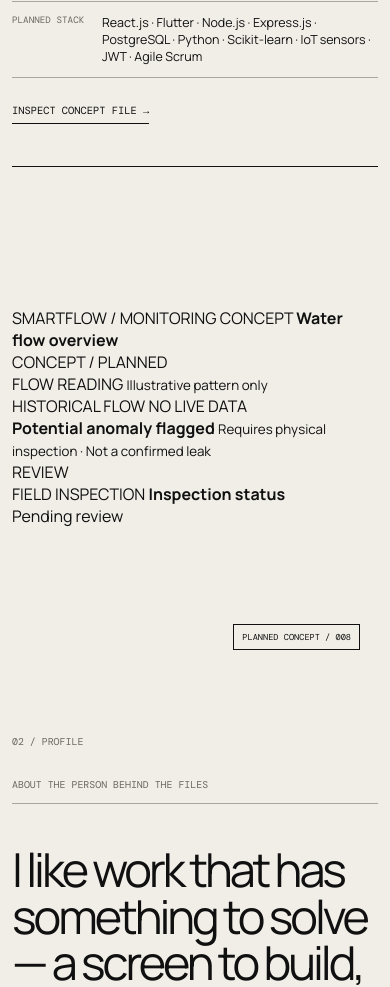
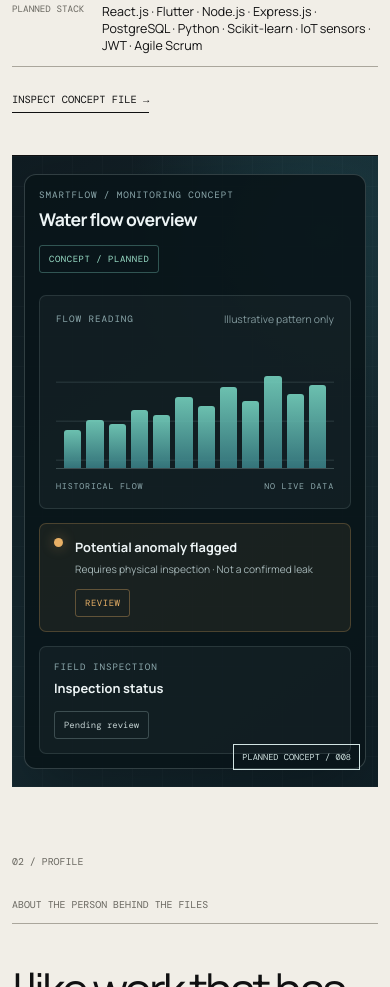
Before and after one commit to lexyian/LEX-ARCHIVE, a plain HTML site: page index.html in a window 390 px wide. Shown: the part 9254-10241 px from the top of the page. Drawn offline with nearby package versions, Linux system fonts and the light colour scheme.

Commit message:
Style responsive SmartFlow concept preview

```diff
--- a/style.css
+++ b/style.css
@@ -1875,6 +1875,240 @@ img {
   }
 }
 
+
+/* SMARTFLOW planned-concept dashboard preview */
+.project-smartflow .project-copy h2 {
+  max-width: 100%;
+  font-size: clamp(3.1rem, 5.2vw, 5.2rem);
+  line-height: 0.94;
+  letter-spacing: -0.065em;
+  white-space: normal;
+  overflow-wrap: anywhere;
+  word-break: normal;
+}
+
+.smartflow-preview {
+  position: relative;
+  isolation: isolate;
+  display: grid;
+  place-items: center;
+  padding: clamp(22px, 4vw, 54px);
+  overflow: hidden;
+  color: #edf4f5;
+  background:
+    radial-gradient(circle at 85% 12%, rgba(63, 153, 166, 0.22), transparent 32%),
+    linear-gradient(145deg, #101c22, #172b32 58%, #102027);
+}
+
+.smartflow-preview::before {
+  content: "";
+  position: absolute;
+  inset: 0;
+  z-index: -1;
+  opacity: 0.18;
+  background-image:
+    linear-gradient(rgba(220, 245, 245, 0.12) 1px, transparent 1px),
+    linear-gradient(90deg, rgba(220, 245, 245, 0.12) 1px, transparent 1px);
+  background-size: 30px 30px;
+}
+
+.smartflow-dashboard {
+  width: min(100%, 620px);
+  padding: clamp(17px, 2.5vw, 28px);
+  border: 1px solid rgba(208, 231, 231, 0.2);
+  border-radius: 12px;
+  background: rgba(9, 21, 26, 0.92);
+  box-shadow: 0 24px 70px rgba(0, 0, 0, 0.28);
+}
+
+.smartflow-dashboard-top,
+.smartflow-card-heading,
+.smartflow-chart-axis,
+.smartflow-inspection-row {
+  display: flex;
+  align-items: center;
+  justify-content: space-between;
+  gap: 14px;
+}
+
+.smartflow-dashboard-top {
+  margin-bottom: 22px;
+}
+
+.smartflow-dashboard-top > div,
+.smartflow-alert-row > div,
+.smartflow-inspection-row > div {
+  display: grid;
+  gap: 6px;
+}
+
+.smartflow-kicker,
+.smartflow-card-heading > span,
+.smartflow-chart-axis,
+.smartflow-inspection-row > div > span {
+  color: #8da9ad;
+  font-family: var(--mono);
+  font-size: 0.58rem;
+  letter-spacing: 0.1em;
+}
+
+.smartflow-dashboard-top strong {
+  font-size: clamp(1.1rem, 2.5vw, 1.55rem);
+  letter-spacing: -0.04em;
+}
+
+.smartflow-concept-chip,
+.smartflow-alert-chip,
+.smartflow-inspection-status {
+  flex: 0 0 auto;
+  padding: 7px 9px;
+  border: 1px solid rgba(125, 204, 190, 0.35);
+  border-radius: 3px;
+  color: #9be0c9;
+  font-family: var(--mono);
+  font-size: 0.56rem;
+  letter-spacing: 0.06em;
+}
+
+.smartflow-reading-card {
+  padding: 16px;
+  border: 1px solid rgba(190, 219, 220, 0.13);
+  border-radius: 7px;
+  background: rgba(255, 255, 255, 0.035);
+}
+
+.smartflow-card-heading small {
+  color: #82999d;
+  font-size: 0.65rem;
+}
+
+.smartflow-chart {
+  height: 155px;
+  display: flex;
+  align-items: end;
+  gap: clamp(5px, 1.2vw, 11px);
+  margin: 18px 0 12px;
+  padding: 12px 8px 0;
+  border-bottom: 1px solid rgba(187, 218, 219, 0.25);
+  background: repeating-linear-gradient(to bottom, transparent 0 37px, rgba(187, 218, 219, 0.1) 38px 39px);
+}
+
+.smartflow-chart span {
+  flex: 1;
+  height: var(--bar-height);
+  min-width: 5px;
+  border-radius: 3px 3px 0 0;
+  background: linear-gradient(180deg, #78d6c2, #397f86);
+  opacity: 0.88;
+}
+
+.smartflow-chart-axis {
+  font-size: 0.52rem;
+}
+
+.smartflow-alert-row {
+  display: flex;
+  align-items: center;
+  gap: 12px;
+  margin-top: 14px;
+  padding: 14px;
+  border: 1px solid rgba(232, 176, 102, 0.24);
+  border-radius: 7px;
+  background: rgba(232, 176, 102, 0.07);
+}
+
+.smartflow-alert-dot {
+  width: 9px;
+  height: 9px;
+  flex: 0 0 auto;
+  border-radius: 50%;
+  background: #e8b066;
+  box-shadow: 0 0 13px rgba(232, 176, 102, 0.45);
+}
+
+.smartflow-alert-row strong,
+.smartflow-inspection-row strong {
+  font-size: 0.8rem;
+}
+
+.smartflow-alert-row small {
+  color: #a6b7b8;
+  font-size: 0.64rem;
+  line-height: 1.45;
+}
+
+.smartflow-alert-chip {
+  margin-left: auto;
+  border-color: rgba(232, 176, 102, 0.35);
+  color: #e8b066;
+}
+
+.smartflow-inspection-row {
+  margin-top: 14px;
+  padding: 14px;
+  border: 1px solid rgba(190, 219, 220, 0.13);
+  border-radius: 7px;
+  background: rgba(255, 255, 255, 0.035);
+}
+
+.smartflow-inspection-status {
+  color: #c4d2d2;
+  border-color: rgba(190, 219, 220, 0.25);
+  letter-spacing: 0;
+}
+
+.smartflow-stamp {
+  color: #d2e4e3;
+}
+
+@media (max-width: 1000px) {
+  .project-smartflow .project-copy h2 {
+    font-size: clamp(3.2rem, 9vw, 5.2rem);
+  }
+
+  .smartflow-dashboard {
+    width: min(100%, 680px);
+  }
+}
+
+@media (max-width: 700px) {
+  .project-smartflow .project-copy h2 {
+    font-size: clamp(2.65rem, 12vw, 4rem);
+  }
+
+  .smartflow-preview {
+    min-height: 540px;
+    padding: 18px 12px;
+  }
+
+  .smartflow-dashboard {
+    padding: 14px;
+  }
+
+  .smartflow-dashboard-top {
+    align-items: flex-start;
+    flex-direction: column;
+  }
+
+  .smartflow-chart {
+    height: 125px;
+  }
+
+  .smartflow-alert-row {
+    align-items: flex-start;
+    flex-wrap: wrap;
+  }
+
+  .smartflow-alert-chip {
+    margin-left: 21px;
+  }
+
+  .smartflow-inspection-row {
+    align-items: flex-start;
+    flex-direction: column;
+  }
+}
+
 @media (max-width: 1000px) {
   .site-header {
     grid-template-columns:
```
